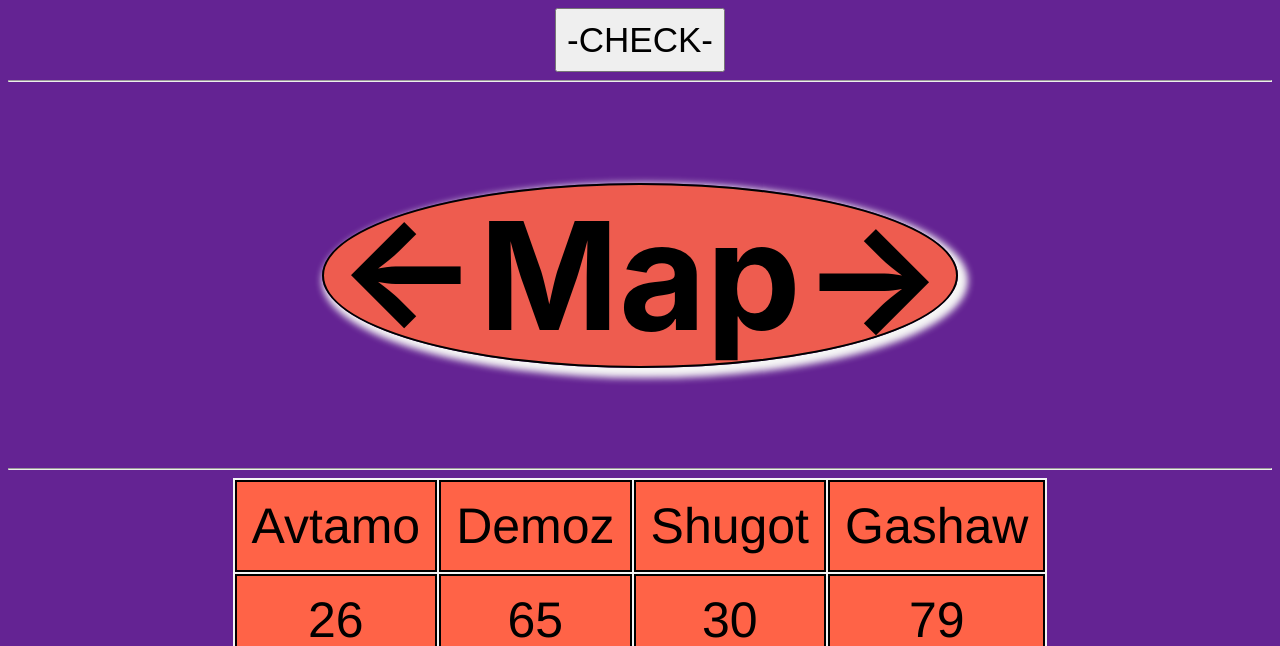
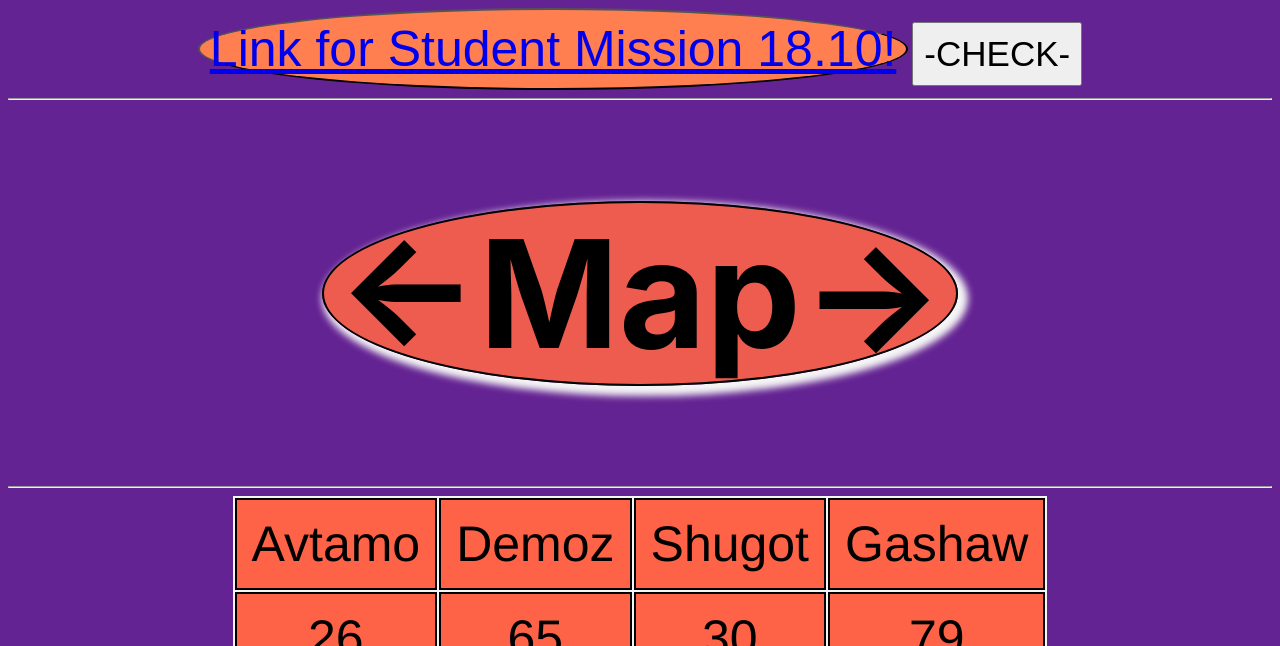
Before and after one commit to OshriTzagay/18-10-Class-Map-HW, a plain HTML site: page index.html in a window 1280 px wide. Shown: the top 646 px of the page. Drawn offline with Linux system fonts and the light colour scheme.

Commit message:
secondCommit

```diff
--- a/index.html
+++ b/index.html
@@ -39,9 +39,17 @@
 
         padding: 10px;
     }
+    #linkBtn{
+        padding: 10px;
+        font-size: 50px;
+        background-color: coral;
+        color: red;
+        border-radius: 50%;
+    }
 </style>
 <body>
     <center>
+        <button id="linkBtn"><a href="./studentMission/index.html">Link for Student Mission 18.10!</a></button>
         <button id="btn" type="button">-CHECK-</button>
         <hr>
         <h1> <-Map-> </h1>
```
Also changed, not shown: studentMission/index.html (+1 -1 lines), 1 other file.
